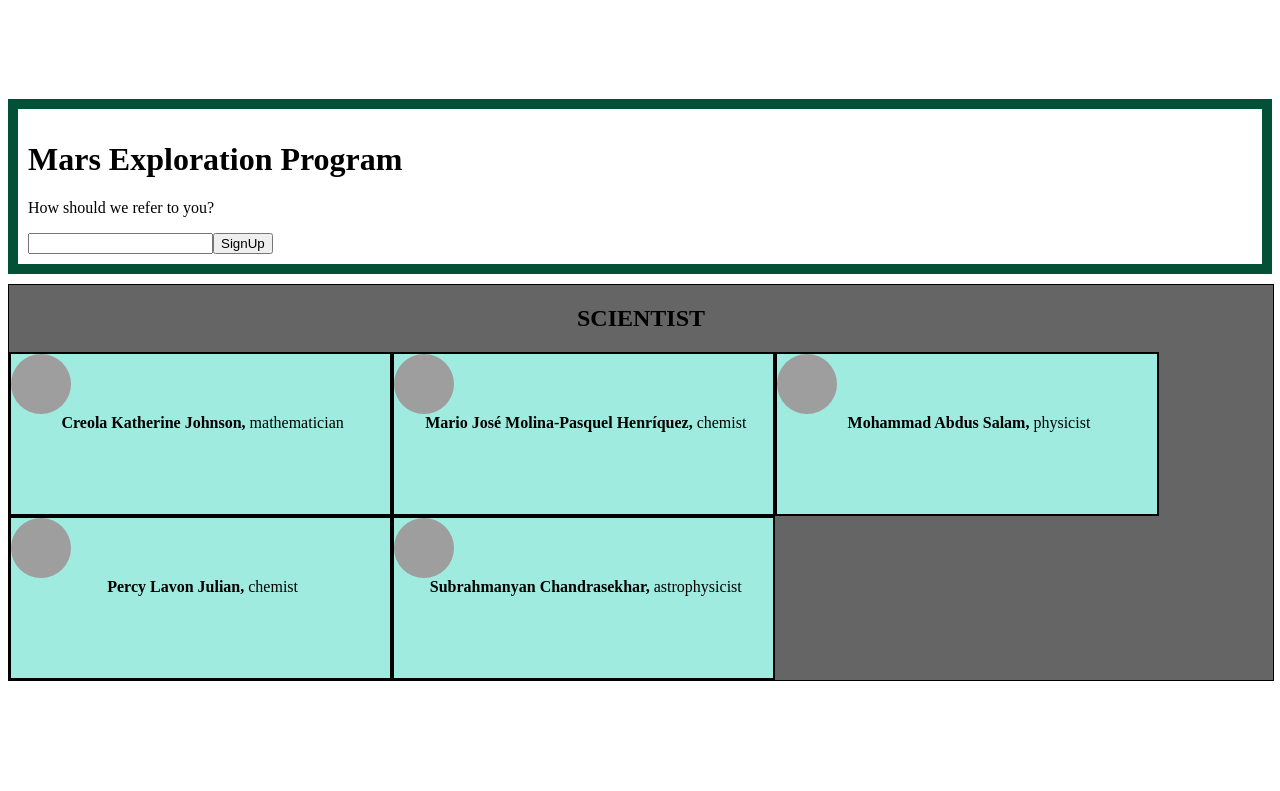
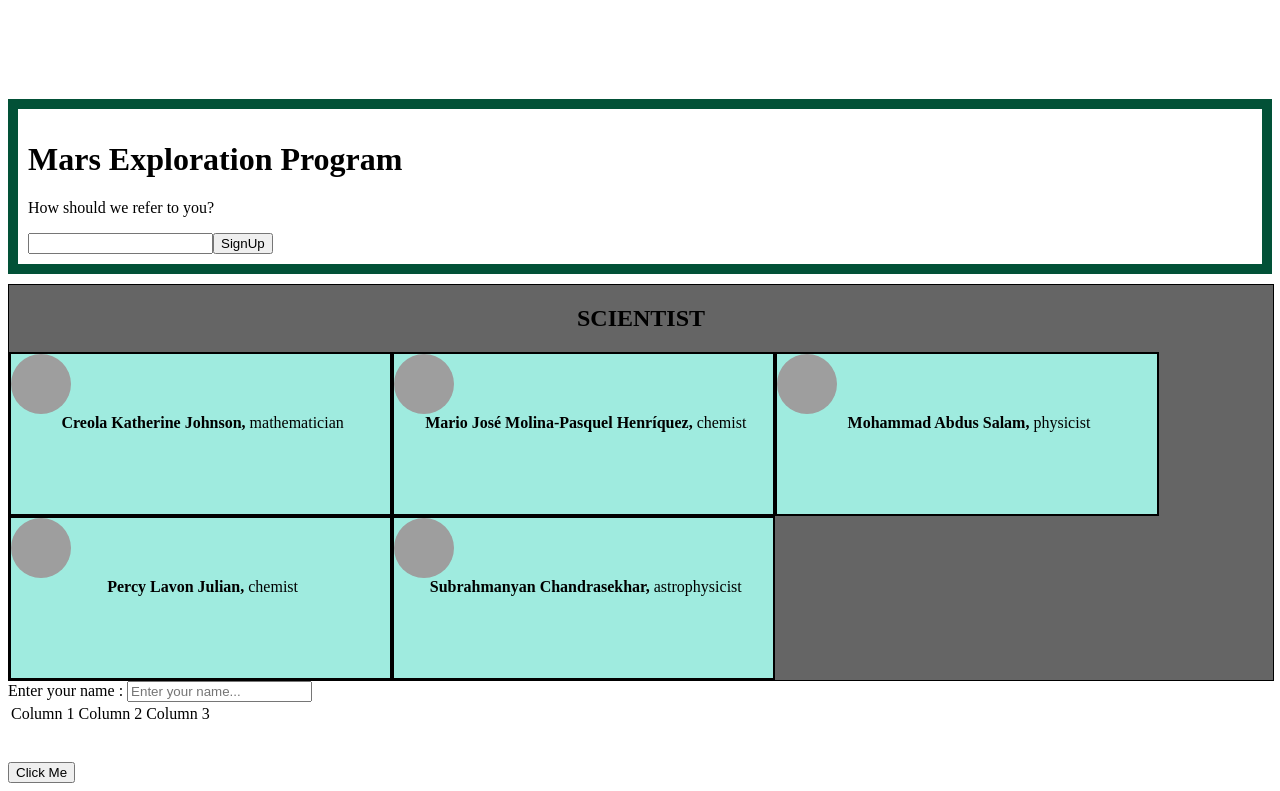
Before and after one commit to Gaditi12/React-work, a React (Create React App) app: page / in a window 1280 px wide. Shown: the part 1943-2734 px from the top of the page. Before the commit the page ends 2632 px from the top, so only its background shows below. Built offline with nearby package versions, Linux system fonts and the light colour scheme; grey boxes are pictures that could not be loaded.

Commit message:
accessbility

```diff
--- a/src/App.js
+++ b/src/App.js
@@ -19,6 +19,7 @@ import SecondDiv from "./component/SecondDiv";
 import SignUpDialog from "./component/SignUpDialog";
 import Person from "./component/Person";
 import people from "./component/People";
+import Accessibility from "./component/Accessibility";
 const comment = {
   text: "I hope you enjoy learning React!",
   author: {
@@ -75,6 +76,7 @@ function App() {
         <h2>SCIENTIST</h2>
         {people.map(personDetail)}
       </div>
+      <Accessibility />
     </>
   );
 }
--- /dev/null
+++ b/src/component/Accessibility.jsx
@@ -0,0 +1,30 @@
+import React from "react";
+function Accessibility() {
+  function clickFunc() {
+    alert("button is clicked");
+  }
+  return (
+    <>
+      <label htmlFor="nameInput">Enter your name : </label>
+      <input
+        id="nameInput"
+        type="text"
+        placeholder="Enter your name..."
+        aria-label="name"
+        aria-required="true"
+      />
+      <table>
+        <tr>
+          <td>Column 1</td>
+          <td>Column 2</td>
+          <td>Column 3</td>
+        </tr>
+      </table>
+      <br />
+      <br />
+
+      <button onClick={clickFunc}>Click Me</button>
+    </>
+  );
+}
+export default Accessibility;
```
